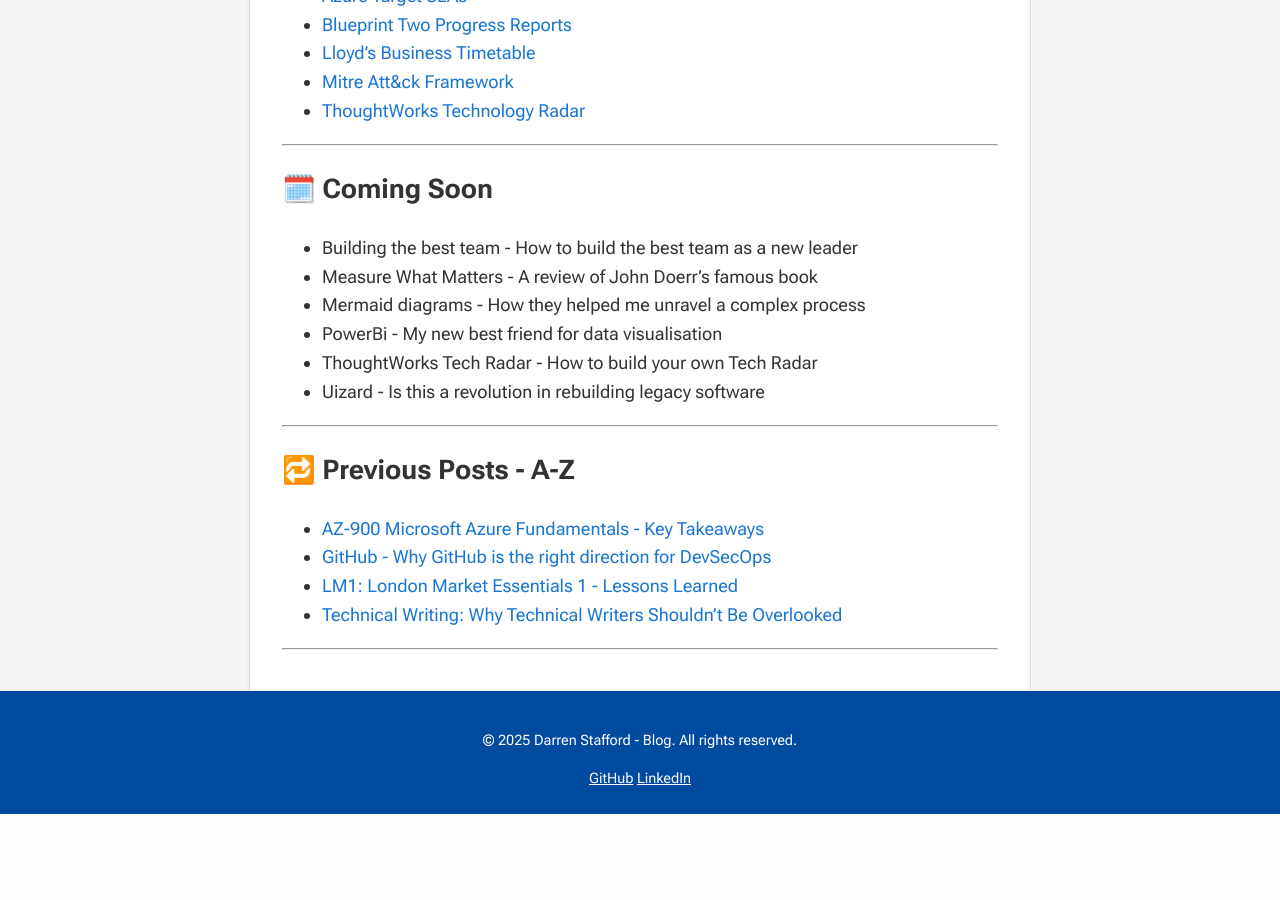
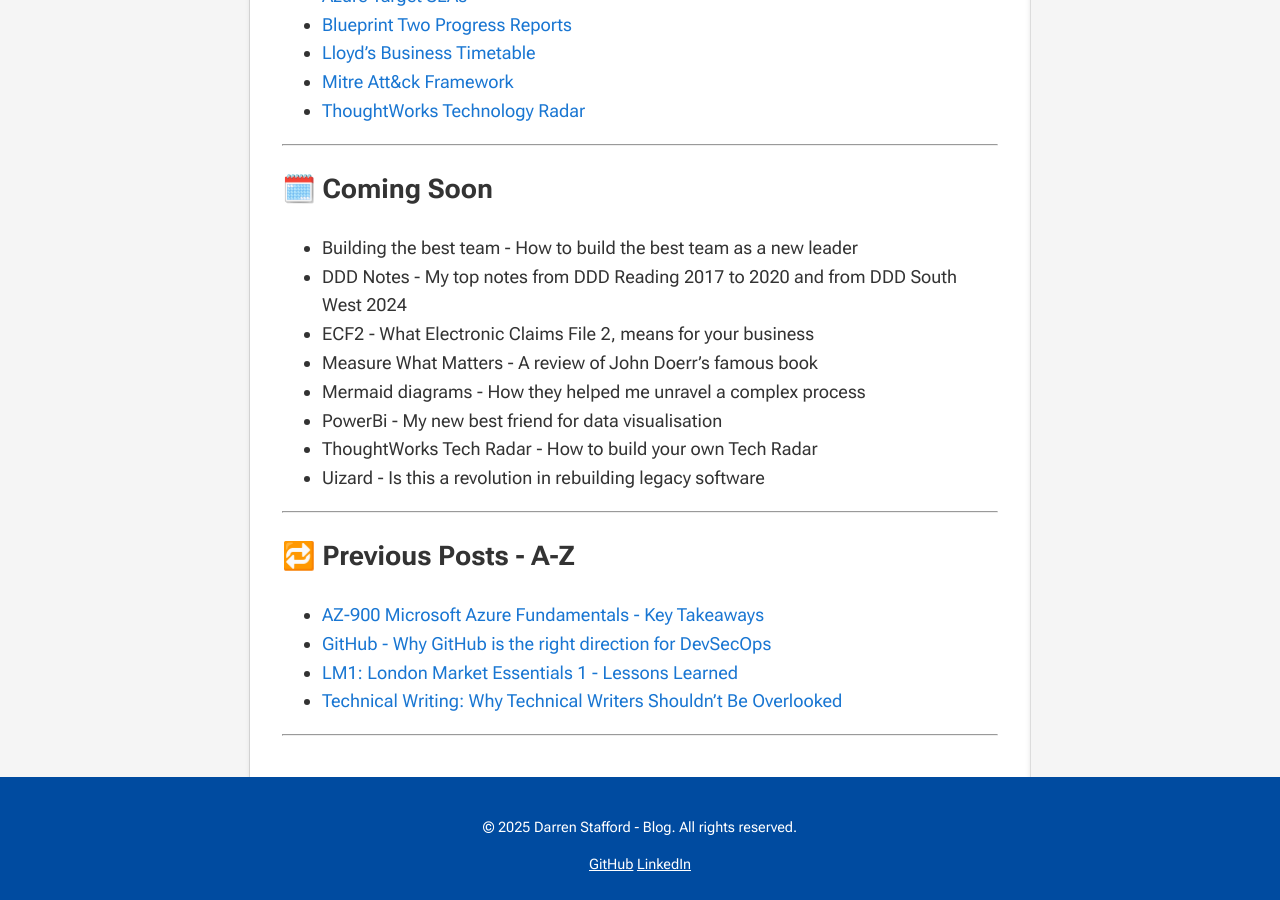
Before and after one commit to dazstaffs/blog, a Jekyll site: the page built from index.md, in a window 1280 px wide and 900 px high, scrolled down 1012 px. Built offline with Jekyll 4.4.1, drawn with Linux system fonts in a browser that asks for light colours; before the commit the page ends 1826 px from its top, so only the background shows below that.

Commit message:
Fixed broken link for LM1 article

```diff
--- a/index.md
+++ b/index.md
@@ -41,6 +41,8 @@ A concise breakdown of core cloud concepts, Azure services, security, and pricin
 ## 🗓️ Coming Soon
 
 - Building the best team - How to build the best team as a new leader
+- DDD Notes - My top notes from DDD Reading 2017 to 2020 and from DDD South West 2024
+- ECF2 - What Electronic Claims File 2, means for your business
 - Measure What Matters - A review of John Doerr's famous book
 - Mermaid diagrams - How they helped me unravel a complex process
 - PowerBi - My new best friend for data visualisation
@@ -53,7 +55,7 @@ A concise breakdown of core cloud concepts, Azure services, security, and pricin
 
 - [AZ-900 Microsoft Azure Fundamentals - Key Takeaways](_posts/2025-07-25-AZ900.md)
 - [GitHub - Why GitHub is the right direction for DevSecOps](_posts/2025-07-26-GitHubFuture.md)
-- [LM1: London Market Essentials 1 - Lessons Learned](_post/2025-08-02-LM12025.md)
+- [LM1: London Market Essentials 1 - Lessons Learned](_posts/2025-08-02-LM12025.md)
 - [Technical Writing: Why Technical Writers Shouldn't Be Overlooked](_posts/2024-12-20-TechnicalWriting.md)
 
 ---
```
